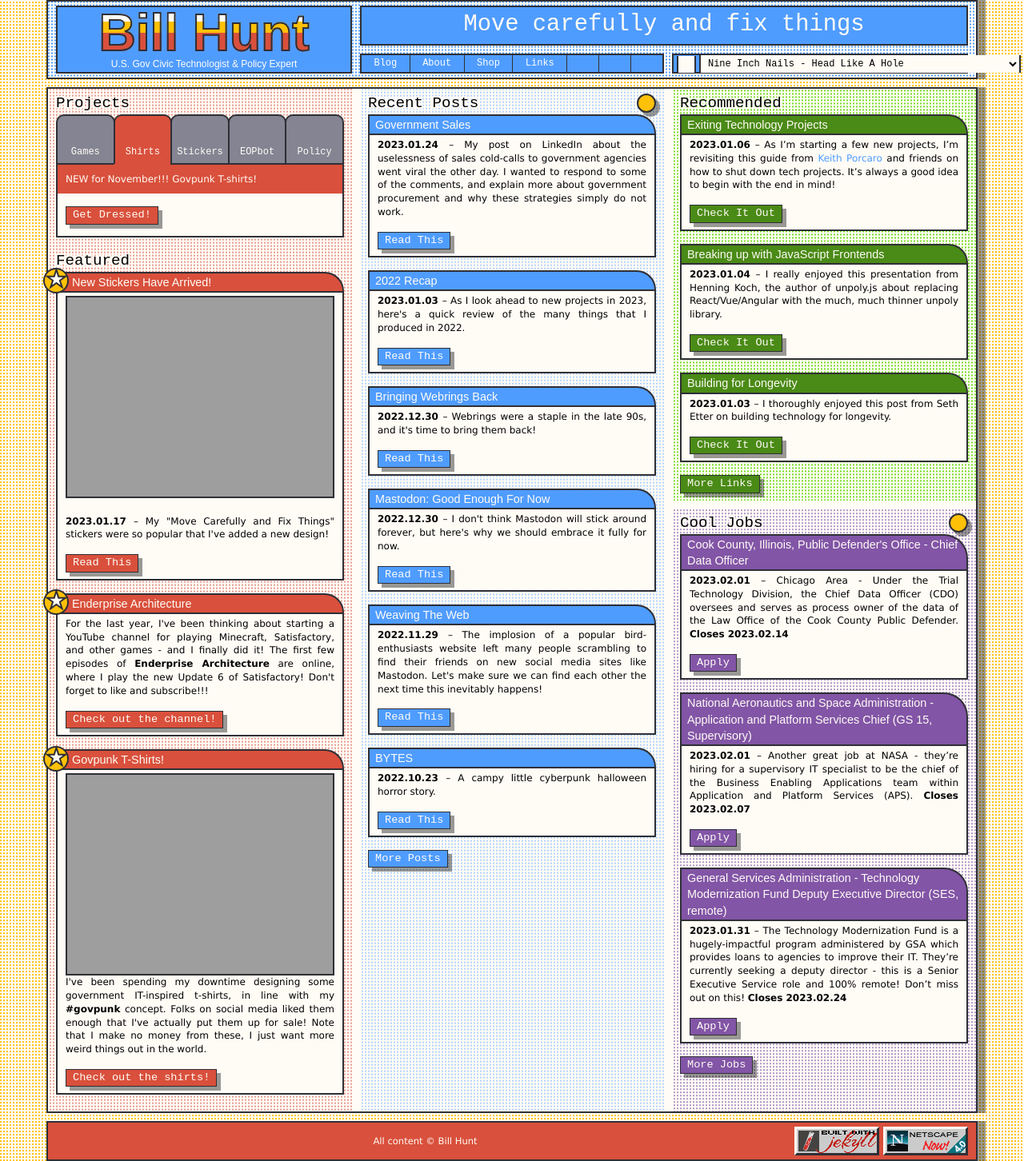
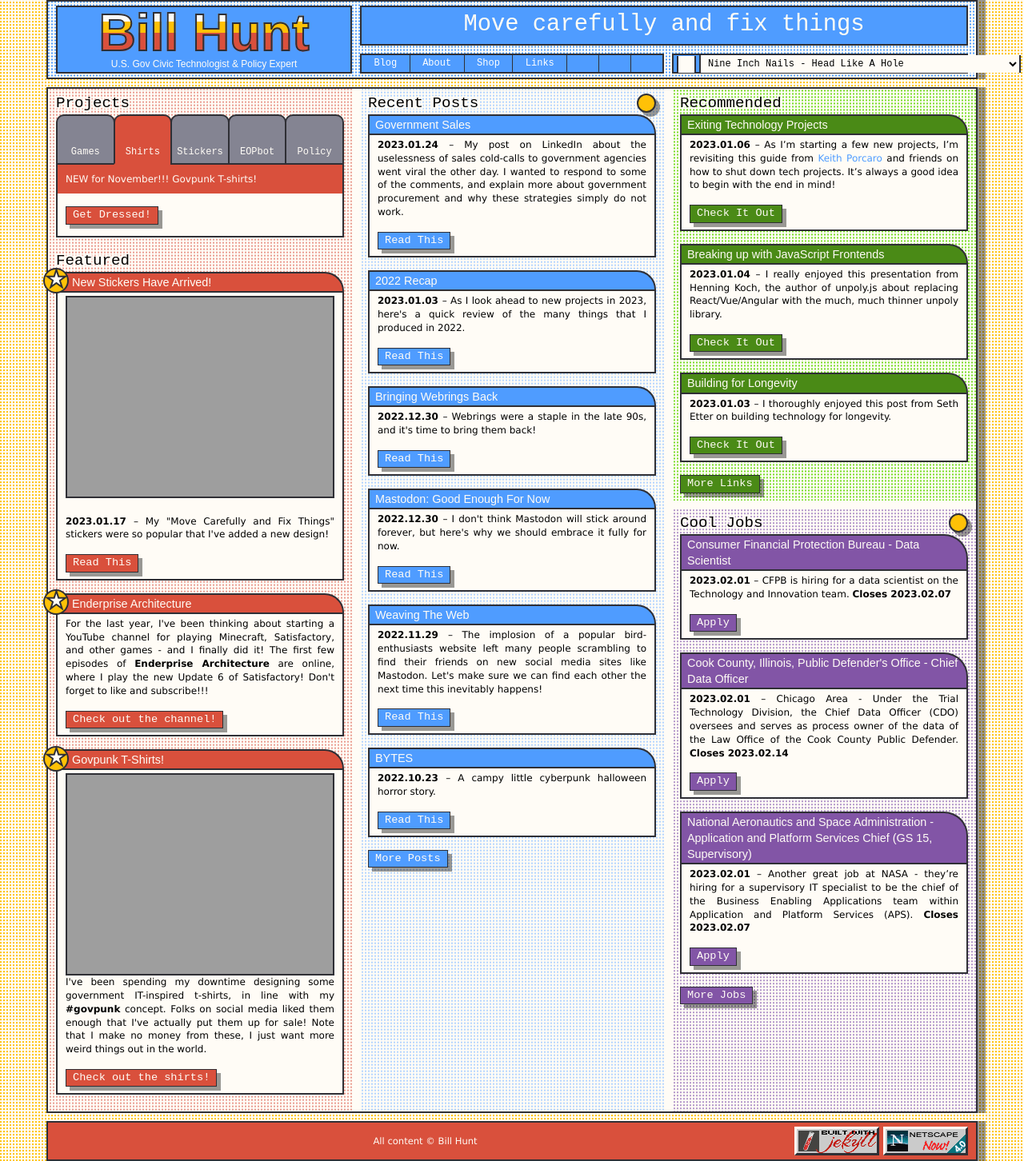
Before and after one commit to krusynth/billhunt.dev, a Jekyll site: the page built from index.md, in a window 1280 px wide. Shown: the whole page at 80% size. Built offline with Jekyll 4.4.1, drawn with Linux system fonts in a browser that asks for light colours; some web fonts are replaced.

Commit message:
Update jobs.

```diff
--- a/_data/jobs.yml
+++ b/_data/jobs.yml
@@ -1,3 +1,9 @@
+- title: Consumer Financial Protection Bureau - Data Scientist
+  url: https://www.usajobs.gov/job/703359800
+  date: 2023-02-01
+  closes: 2023-02-07
+  content: CFPB is hiring for a data scientist on the Technology and Innovation team.
+
 - title: Cook County, Illinois, Public Defender's Office - Chief Data Officer
   url: https://cookcountyil.taleo.net/careersection/100/jobdetail.ftl?job=00129563&lang=en
   date: 2023-02-01
```
